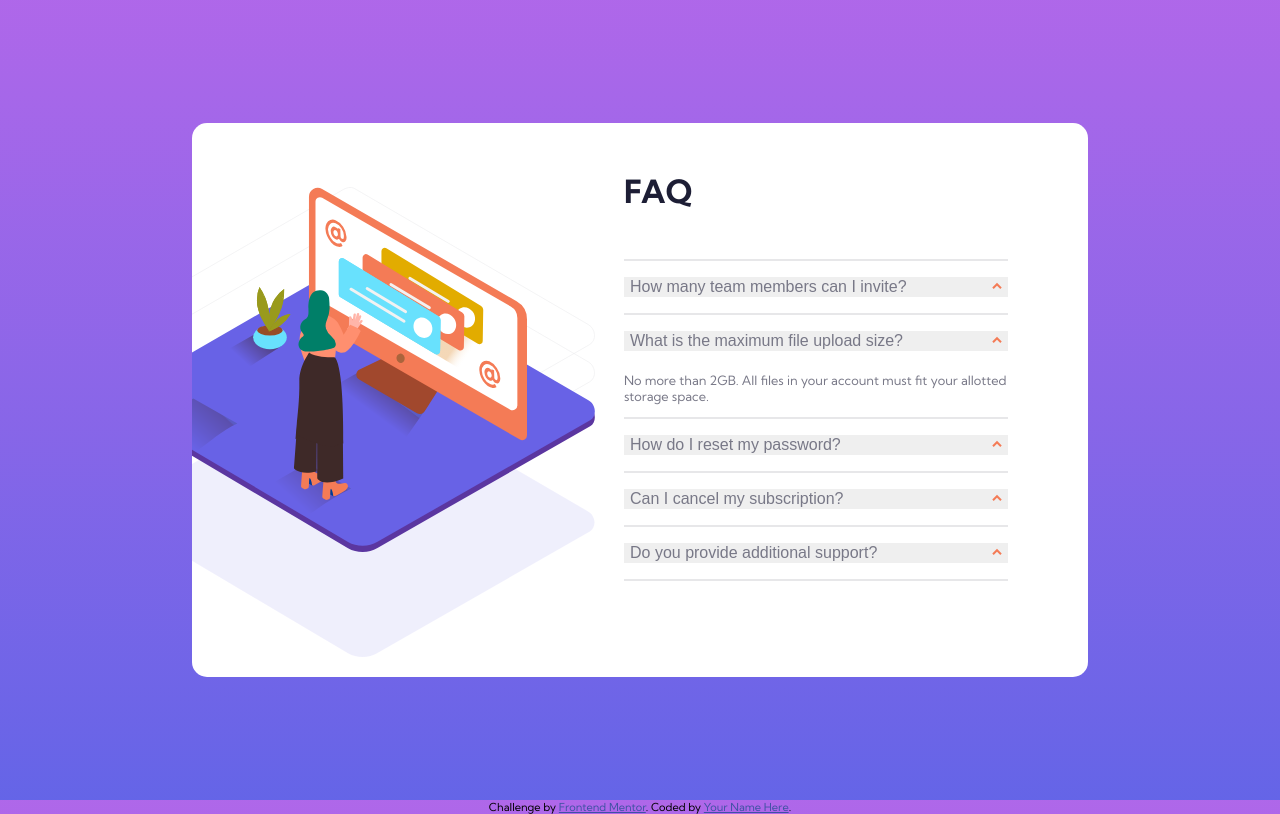
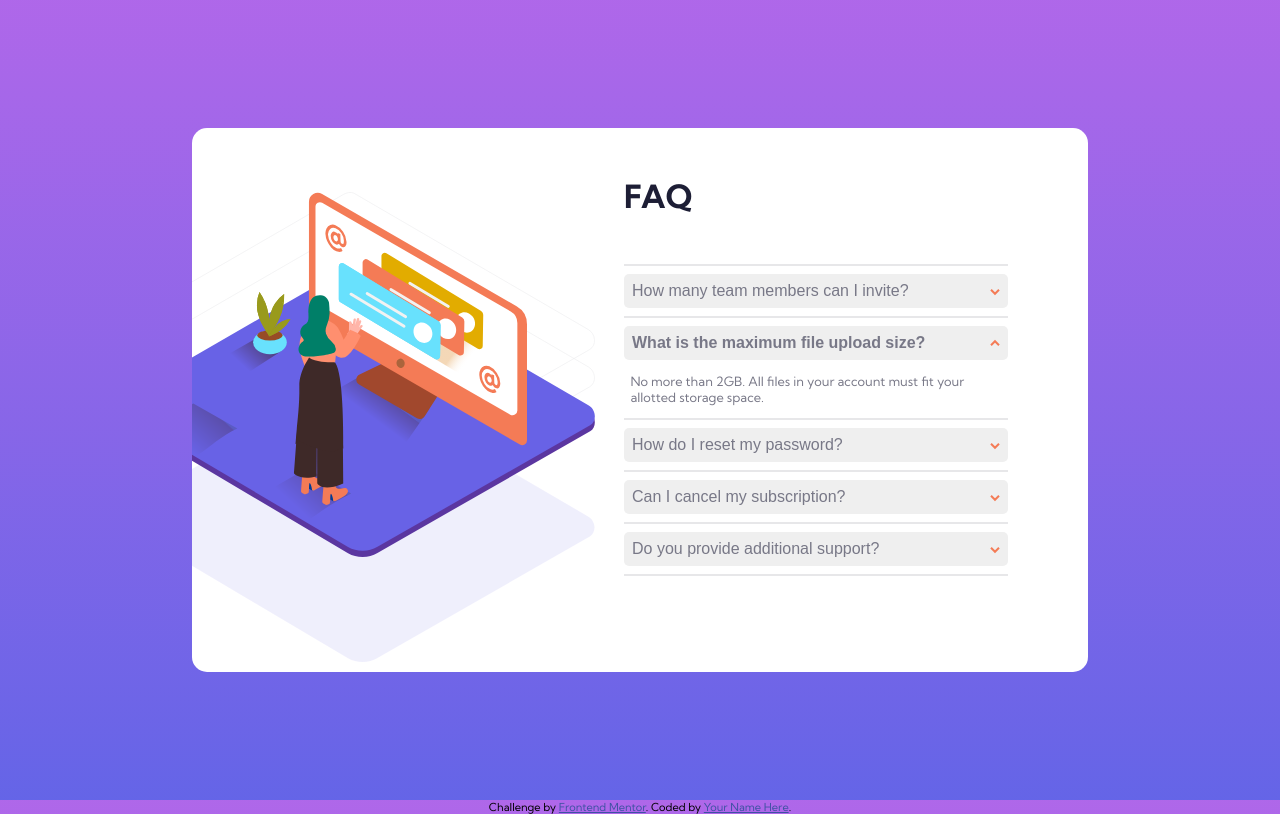
Before and after one commit to mvogee/fem_faq_accordion_card, a plain HTML site: page index.html in a window 1280 px wide. Drawn offline with Linux system fonts and the light colour scheme.

Commit message:
dropdown arrows and button text interactivity working correctly

```diff
--- a/css/default.css
+++ b/css/default.css
@@ -61,22 +61,37 @@ hr {
 }
 
 .dropdown-header {
-    margin: 0.5em 0;
-    font-weight: 400;
+    /* margin: 0.5em 0; */
+    padding: 0.5em;
+    font-weight: bold;
     font-size: 1em;
     color: hsl(240, 6%, 50%);
     border: none;
+    border-radius: 5px;
     width: 24em;
     text-align: left;
+    outline: none;
 }
 
-.dropdown-header::after {
+.dropdown-header:hover {
+    background-color:hsl(240, 5%, 91%);
+}
+
+/* .dropdown-header::after {
     content: url(../images/icon-arrow-down.svg) / "dropdown icon arrow";
     float: right;
     transform: rotate(180deg);
+} */
+
+.dropdown-arrow {
+    padding-top: 7px;
+    float: right;
 }
 
+
+
 .dropdown-content {
+    margin-left: .5em;
     font-weight: 400;
     font-size: .8em;
     color: hsl(240, 6%, 50%);
@@ -97,6 +112,17 @@ hr {
     transform: rotate(180deg);
 }
 
+.header-inactive {
+    font-weight: 400;
+}
+
+
 .dropdown-inactive {
     display: none;
 }
+
+.dropdown-arrow-active {
+    padding-top: 0;
+    padding-bottom: 5px;
+    transform: rotate(180deg);
+}
--- a/index.html
+++ b/index.html
@@ -18,29 +18,29 @@
       <label class="faq-lable"for="dropdown-wrapper">FAQ</label>
       <div class="dropdown-wrapper" id="dropdown-wrapper">
         <hr>
-        <button class="dropdown-header" aria-label="expand">How many team members can I invite?</button>
+        <button class="dropdown-header header-inactive" aria-label="expand">How many team members can I invite? <img class="dropdown-arrow" src="./images/icon-arrow-down.svg" alt="expand"></button>
         <p class="dropdown-content dropdown-inactive" aria-label="member">
           You can invite up to 2 additional users on the Free plan. There is no limit on
           team members for the Premium plan.
         </p>
         <hr>
-        <button for="max-file-size-dropdown"class="dropdown-header" aria-label="expand">What is the maximum file upload size?</button>
+        <button class="dropdown-header" aria-label="expand">What is the maximum file upload size? <img class="dropdown-arrow dropdown-arrow-active" src="./images/icon-arrow-down.svg" alt="expand"></button>
         <p class="dropdown-content" aria-label="max file size">
           No more than 2GB. All files in your account must fit your allotted storage space.
         </p>
         <hr>
-        <button class="dropdown-header" aria-lable="expand">How do I reset my password?</button>
+        <button class="dropdown-header header-inactive" aria-lable="expand">How do I reset my password? <img class="dropdown-arrow" src="./images/icon-arrow-down.svg" alt="expand"></button>
         <p class="dropdown-content dropdown-inactive" aria-label="forgot password">
           Click “Forgot password” from the login page or “Change password” from your profile page.
           A reset link will be emailed to you.
         </p>
         <hr>
-        <button class="dropdown-header" aria-lable="expand">Can I cancel my subscription?</button>
+        <button class="dropdown-header header-inactive" aria-lable="expand">Can I cancel my subscription? <img class="dropdown-arrow" src="./images/icon-arrow-down.svg" alt="expand"></button>
         <p class="dropdown-content dropdown-inactive">
           Yes! Send us a message and we’ll process your request no questions asked.
         </p>
         <hr>
-        <button class="dropdown-header">Do you provide additional support?</button>
+        <button class="dropdown-header header-inactive">Do you provide additional support? <img class="dropdown-arrow" src="./images/icon-arrow-down.svg" alt="expand"></button>
         <p class="dropdown-content dropdown-inactive">
           Chat and email support is available 24/7. Phone lines are open during normal business hours.
         </p>
@@ -52,5 +52,6 @@
     Challenge by <a href="https://www.frontendmentor.io?ref=challenge" target="_blank">Frontend Mentor</a>.
     Coded by <a href="#">Your Name Here</a>.
   </div>
+  <script src="./js/dropdown.js"></script>
 </body>
 </html>
--- a/js/dropdown.js
+++ b/js/dropdown.js
@@ -0,0 +1,20 @@
+var btns = document.querySelectorAll(".dropdown-header");
+
+function buttonClicked() {
+    console.log(this.classList[0]);
+    this.classList.toggle("header-inactive");
+    this.firstElementChild.classList.toggle("dropdown-arrow-active");
+    // if (this.classList.contains("header-inactive")) {
+    //     this.firstElementChild.style.transform = 'rotate(0)';
+    //     this.firstElementChild.style.paddingTop = '7px';
+    //     //next grab the body text and show it
+    // } // this element is nactive
+    // else {
+    //     this.firstElementChild.style.transform = 'rotate(180deg)';
+    // }
+
+}
+
+for (var i = 0; i < btns.length; i++) {
+    btns[i].addEventListener("click", buttonClicked);
+}
```
